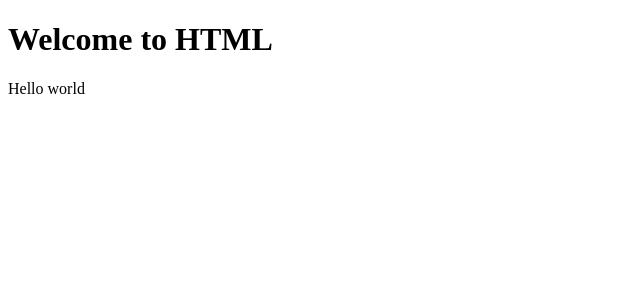
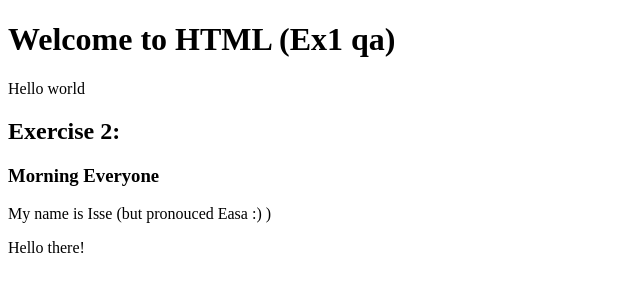
Before and after one commit to isse94/QA-html-css-js, a plain HTML site: page index.html in a window 1280 px wide. Shown: the whole page, without its empty margins (0-640 px from the left). Drawn offline with Linux system fonts and the light colour scheme.

Commit message:
qa html exercise 2 added with ex1

```diff
--- a/index.html
+++ b/index.html
@@ -8,7 +8,13 @@
     <title>My webpage</title>
 </head>
 <body>
-    <h1>Welcome to HTML</h1>
+    <h1>Welcome to HTML (Ex1 qa)</h1>
     <p>Hello world</p>
+
+    <h2>Exercise 2: </h2>
+    <h3>Morning Everyone</h3>
+    <p>My name is Isse (but pronouced Easa :) )</p>
+    <p>Hello there!</p>
+
 </body>
 </html>
```
